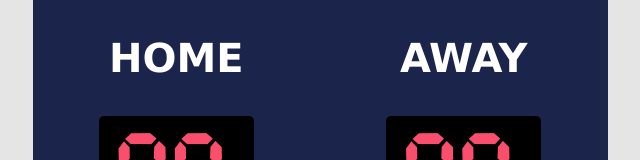
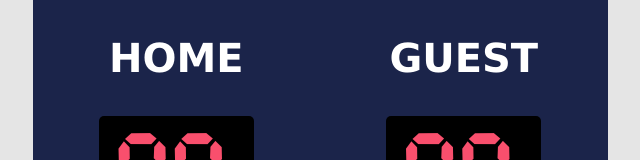
Before and after one commit to professorx2001/scoreboard, a plain HTML site: page index.html in a window 1280 px wide. Shown: the top 160 px of the page, without its empty margins (320-960 px from the left). Drawn offline with nearby package versions, Linux system fonts and the light colour scheme.

Commit message:
changed header

```diff
--- a/index.html
+++ b/index.html
@@ -20,7 +20,7 @@
 
             </div>
             <div id="part2">
-                <h3 class="main">AWAY</h3>
+                <h3 class="main">GUEST</h3>
                 <div class="score_box">
                     <div id="guest_score" class="score">00</div>
                 </div>
```
